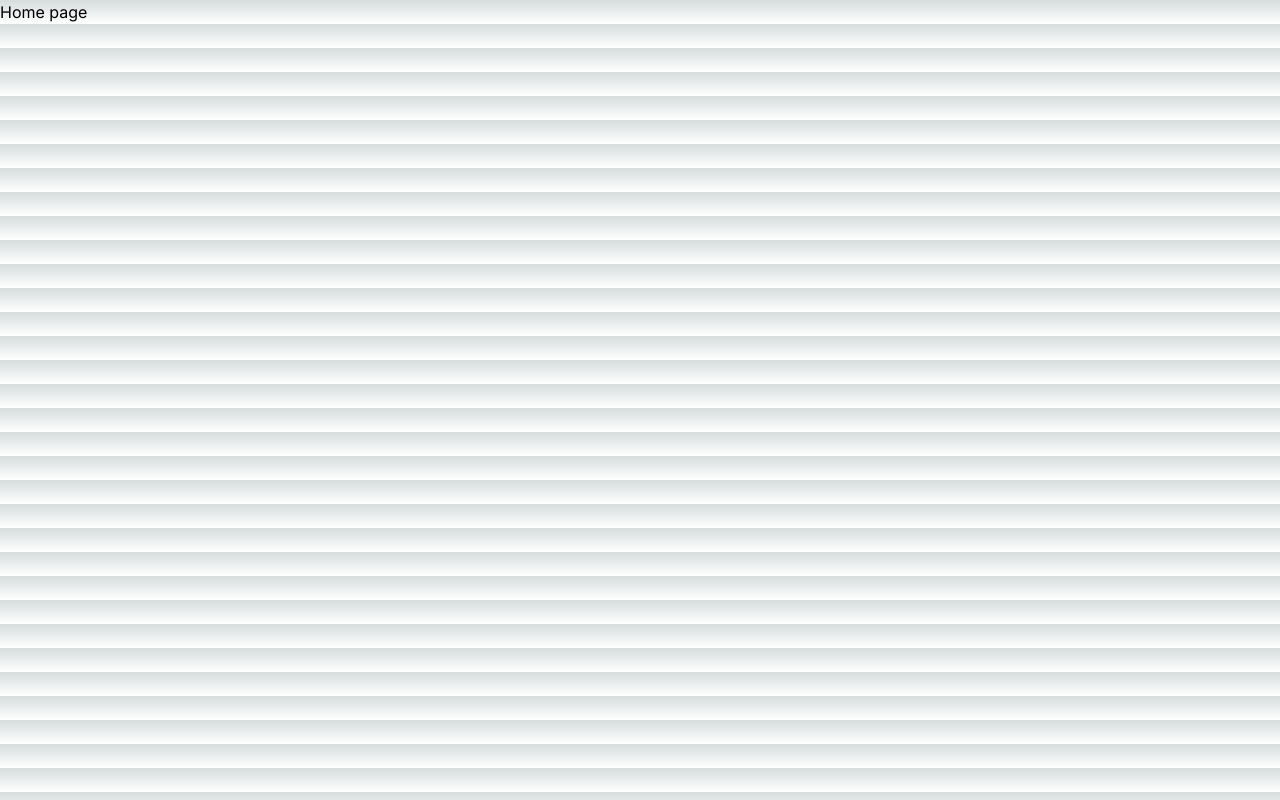
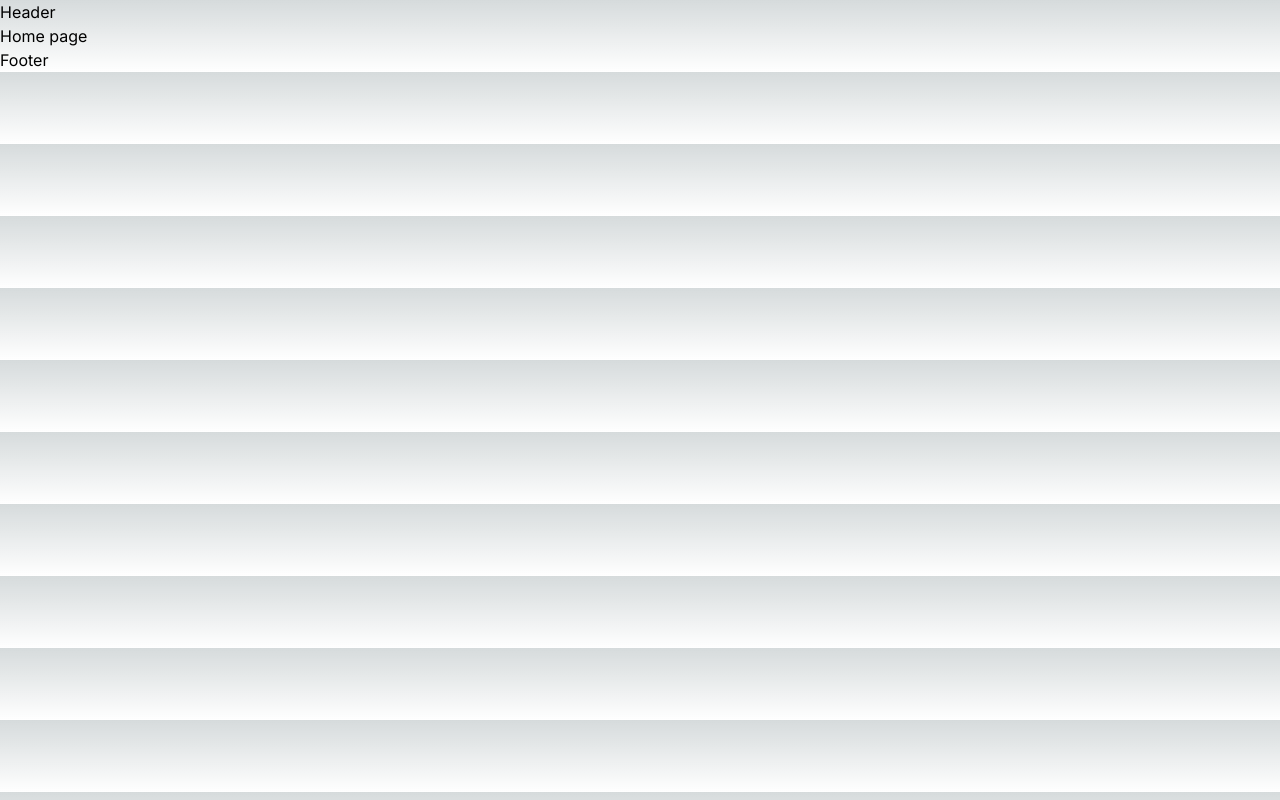
Before and after one commit to apurvgupta-ops/Nextjs_14, a Next.js app: page / in a window 1280 px wide. Built offline with nearby package versions, Linux system fonts and the light colour scheme.

Commit message:
setting layout

```diff
--- a/app/layout.tsx
+++ b/app/layout.tsx
@@ -1,22 +1,28 @@
-import type { Metadata } from 'next'
-import { Inter } from 'next/font/google'
-import './globals.css'
+import type { Metadata } from "next";
+import { Inter } from "next/font/google";
+import "./globals.css";
+import Header from "@/components/Header";
+import Footer from "@/components/Footer";
 
-const inter = Inter({ subsets: ['latin'] })
+const inter = Inter({ subsets: ["latin"] });
 
 export const metadata: Metadata = {
-  title: 'Create Next App',
-  description: 'Generated by create next app',
-}
+  title: "Create Next App",
+  description: "Generated by create next app",
+};
 
 export default function RootLayout({
   children,
 }: {
-  children: React.ReactNode
+  children: React.ReactNode;
 }) {
   return (
     <html lang="en">
-      <body className={inter.className}>{children}</body>
+      <body className={inter.className}>
+        <Header />
+        {children}
+        <Footer />
+      </body>
     </html>
-  )
+  );
 }
--- /dev/null
+++ b/components/Footer.tsx
@@ -0,0 +1,9 @@
+"use-client";
+
+import React from "react";
+
+const Footer = () => {
+  return <div>Footer</div>;
+};
+
+export default Footer;
--- /dev/null
+++ b/components/Header.tsx
@@ -0,0 +1,9 @@
+"use-client";
+
+import React from "react";
+
+const Header = () => {
+  return <div>Header</div>;
+};
+
+export default Header;
```
